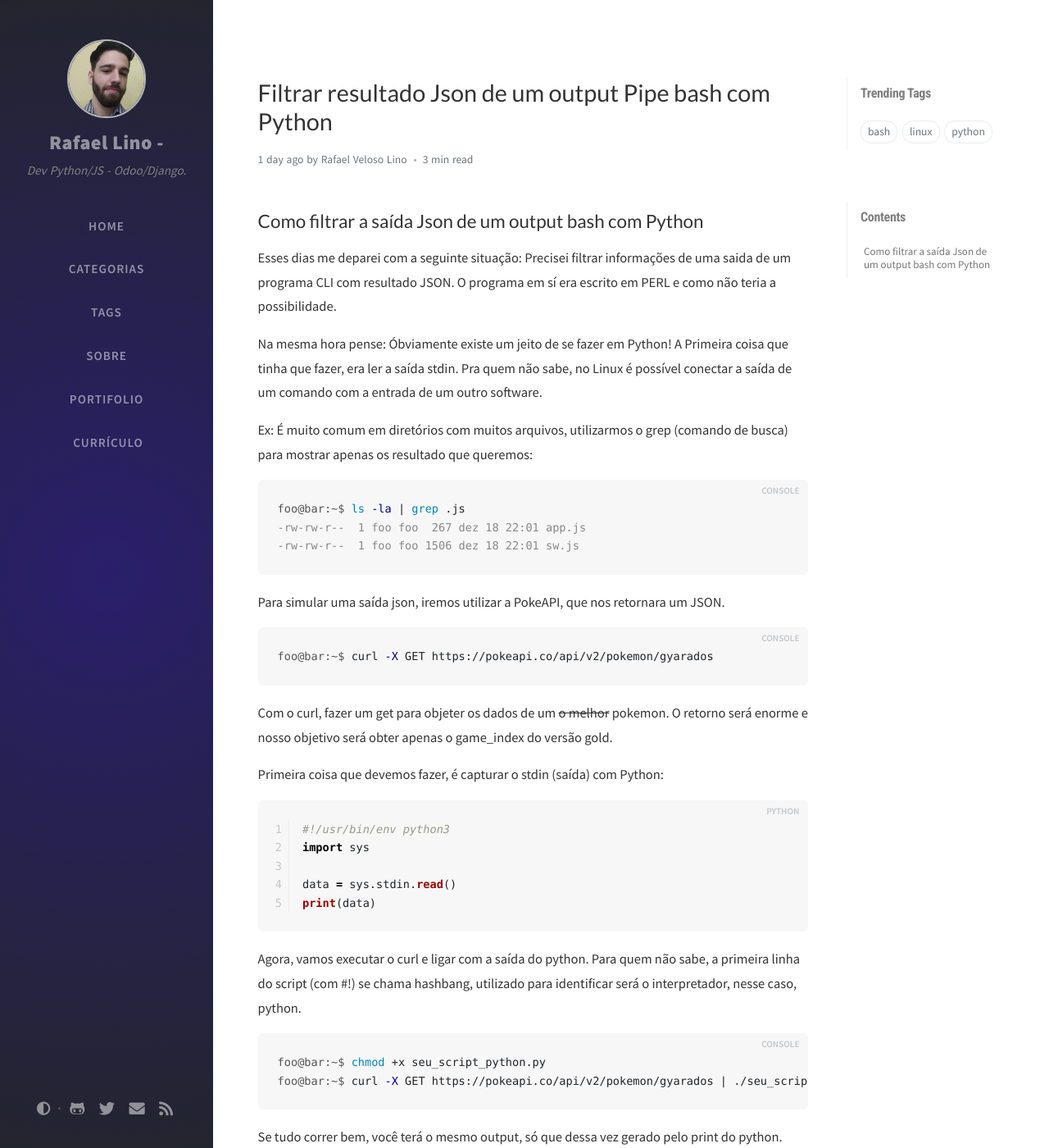
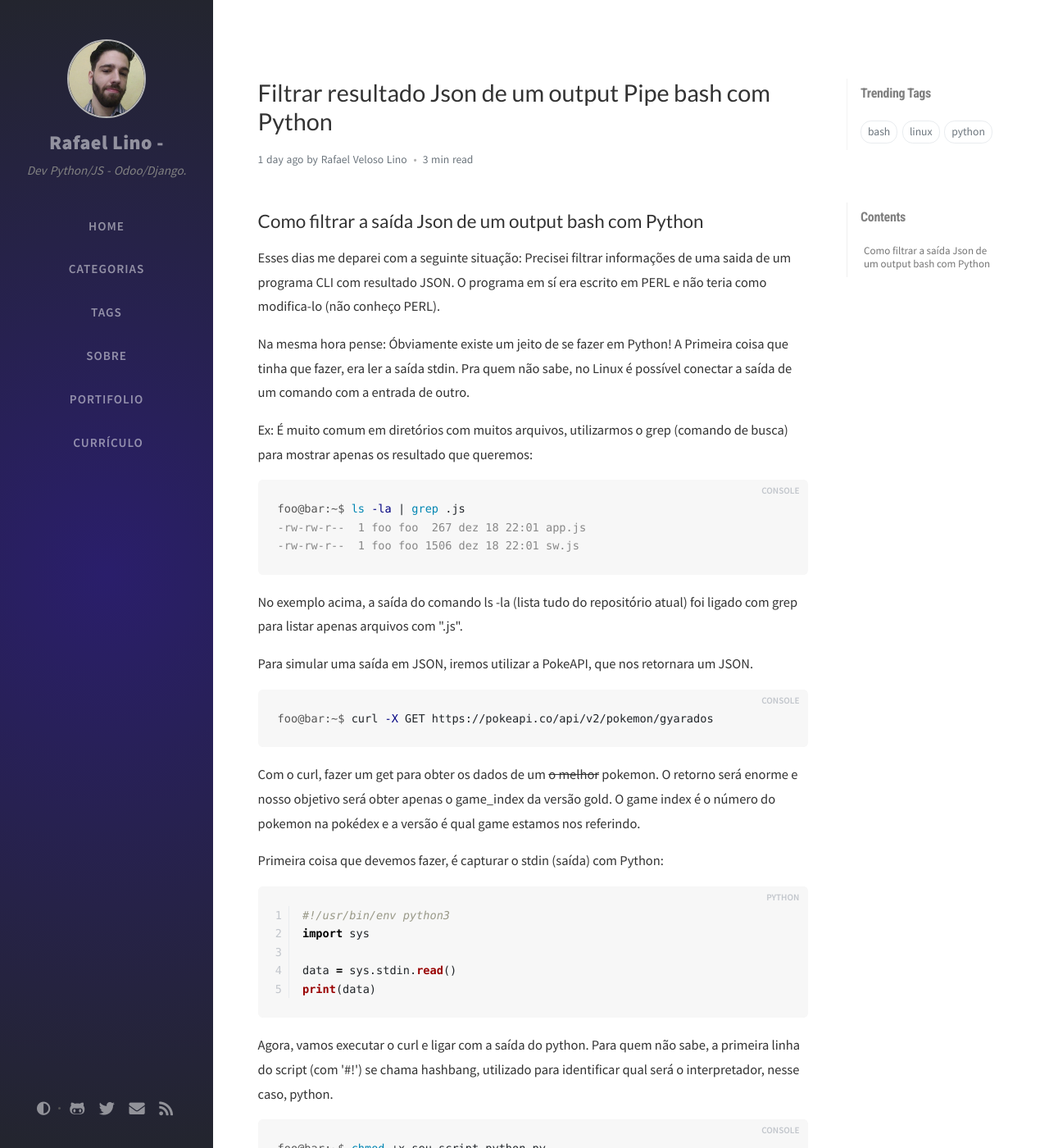
Before and after one commit to Rafaellinos/rafaelino.github.io, a Jekyll site: the page built from _posts/2020-12-19-filtrar-result-json.md, in a window 1280 px wide and 1400 px high. Shown: the whole window at 82% size. Built offline with Jekyll 4.4.1, drawn with Linux system fonts in a browser that asks for light colours; nearby versions of some CDN libraries; comment, search, counter and statistics services are not loaded; some of the changed text lies outside the part shown.

Commit message:
[UPD] correçao primeiro post

````diff
--- a/_posts/2020-12-19-filtrar-result-json.md
+++ b/_posts/2020-12-19-filtrar-result-json.md
@@ -7,8 +7,8 @@ tags: [python, bash, linux]
 
 ## Como filtrar a saída Json de um output bash com Python
 
-<p>Esses dias me deparei com a seguinte situação: Precisei filtrar informações de uma saida de um programa CLI com resultado JSON. O programa em sí era escrito em PERL e como não teria a possibilidade.</p>
-<p>Na mesma hora pense: Óbviamente existe um jeito de se fazer em Python! A Primeira coisa que tinha que fazer, era ler a saída stdin. Pra quem não sabe, no Linux é possível conectar a saída de um comando com a entrada de um outro software.</p>
+<p>Esses dias me deparei com a seguinte situação: Precisei filtrar informações de uma saida de um programa CLI com resultado JSON. O programa em sí era escrito em PERL e não teria como modifica-lo (não conheço PERL).</p>
+<p>Na mesma hora pense: Óbviamente existe um jeito de se fazer em Python! A Primeira coisa que tinha que fazer, era ler a saída stdin. Pra quem não sabe, no Linux é possível conectar a saída de um comando com a entrada de outro.</p>
 <p>Ex: É muito comum em diretórios com muitos arquivos, utilizarmos o grep (comando de busca) para mostrar apenas os resultado que queremos:</p>
 
 ```console
@@ -17,13 +17,15 @@ foo@bar:~$ ls -la | grep .js
 -rw-rw-r--  1 foo foo 1506 dez 18 22:01 sw.js
 ```
 
-<p>Para simular uma saída json, iremos utilizar a PokeAPI, que nos retornara um JSON.</p>
+<p>No exemplo acima, a saída do comando ls -la (lista tudo do repositório atual) foi ligado com grep para listar apenas arquivos com ".js".</p>
+
+<p>Para simular uma saída em JSON, iremos utilizar a PokeAPI, que nos retornara um JSON.</p>
 
 ```console
 foo@bar:~$ curl -X GET https://pokeapi.co/api/v2/pokemon/gyarados
 ```
 
-<p>Com o curl, fazer um get para objeter os dados de um <strike>o melhor</strike> pokemon. O retorno será enorme e nosso objetivo será obter apenas o game_index do versão gold.</p>
+<p>Com o curl, fazer um get para obter os dados de um <strike>o melhor</strike> pokemon. O retorno será enorme e nosso objetivo será obter apenas o game_index da versão gold. O game index é o número do pokemon na pokédex e a versão é qual game estamos nos referindo.</p>
 <p>Primeira coisa que devemos fazer, é capturar o stdin (saída) com Python:</p>
 
 ```python
@@ -34,7 +36,7 @@ data = sys.stdin.read()
 print(data)
 ```
 
-<p>Agora, vamos executar o curl e ligar com a saída do python. Para quem não sabe, a primeira linha do script (com #!) se chama hashbang, utilizado para identificar será o interpretador, nesse caso, python.</p>
+<p>Agora, vamos executar o curl e ligar com a saída do python. Para quem não sabe, a primeira linha do script (com '#!') se chama hashbang, utilizado para identificar qual será o interpretador, nesse caso, python.</p>
 
 ```console
 foo@bar:~$ chmod +x seu_script_python.py
@@ -59,8 +61,8 @@ print(data[0]['game_index'])
 ```
 
 <p>O script acima foi feito para demonstrar o poder do python. Provavelmente conseguiríamos atingir o mesmo objetivo com praticamente qualquer linguagem. Mesmo com um bash script relativamente simples, mas não com a mesma velocidade e simplicidade do python.</p>
-<p>Apesar de pequeno, existem muitos conceitos por traz do desse script, como Dicionário, lista, generator etc que não caberia explicar aqui, mas basicamente, o filter recebe uma função anônima (lambda), que será usada para iterar em cima da lista passada pela chave "game_indices", e vai verificar entre os indices, se existe algum dicionário com a chave "version" e, dentro do dict a chave "name" igual à 'gold'.</p>
-<p>O script pode ser melhorar, utilizando a args ou parse.args para que o usuário possa apenas passar o parâmetro ao script para o filter</p>
+<p>Apesar de pequeno, existem muitos conceitos por traz desse script, como Dicionário, lista, generator etc que não caberia explicar aqui, mas basicamente, o filter recebe uma função anônima (lambda), que será usada para iterar sobre a lista retornada com a chave "game_indices", e com isso, será executado a lambda em cima de cada item, comparando a versão/nome com a string 'gold'.</p>
+<p>O script pode ser melhorar, utilizando a args ou parse.args para que o usuário possa apenas passar o parâmetro ao script.</p>
 
 ```python
 #!/usr/bin/env python3
@@ -83,6 +85,6 @@ print(data[0]['game_index'])
 foo@bar:~$ curl -X GET https://pokeapi.co/api/v2/pokemon/gyarados | ./python_output.py gold
 ```
 
-<p>O comando acima trará o mesmo resultado, mas agora é possível filtrar de acordo com o parâmetro passado ao script!</p>
+<p>O comando acima trará o mesmo resultado, mas agora é possível filtrar de acordo com o parâmetro passado ao script! A legibilidade do nosso pequeno script é baixa e poderíamos utilizar um simples for-loop para resolver nosso problema, mas não seria tão rápido de fazer.</p>
 <p>Graças ao closure e ao fato que todas as funções no python são Firs-Class, incluindo lambdas, é possível definir funções e passa-las por parâmetro com uma variável definida no scopo atual.</p>
-<p>Python é uma linguagem incrível e com ela é possível fazer muito em poucas linhas, recomendo muito pra quem precisa escrever scripts.</p>
+<p>Python é uma linguagem incrível e com ela é possível fazer muito em poucas linhas, recomendo pra quem precisa escrever scripts Linux.</p>
````
Also changed, not shown: 1 other file.
